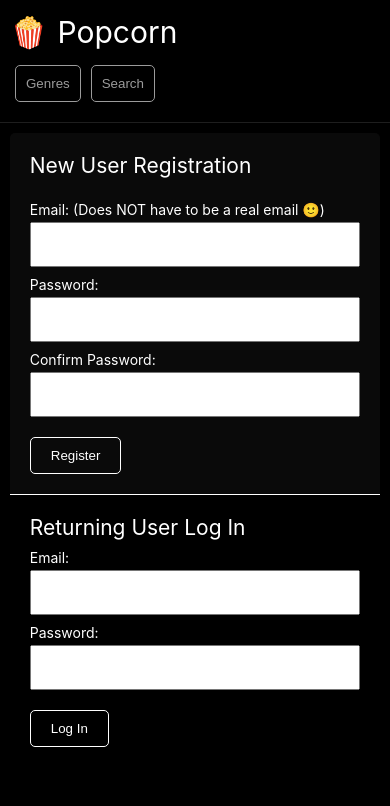
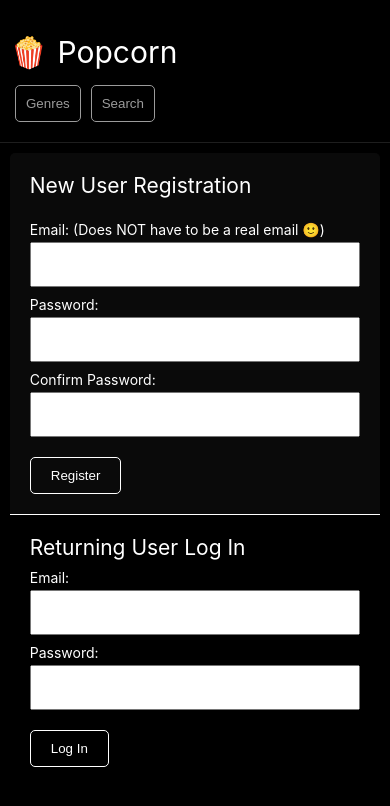
Before and after one commit to intrvertmichael/popcorn, a Next.js app: page /auth in a window 390 px wide. Shown: the top 806 px of the page. Built offline with nearby package versions, Linux system fonts and the light colour scheme; no server answers.

Commit message:
bug fix on mobile buttons got weird spacing and size

```diff
--- a/styles/Header.module.css
+++ b/styles/Header.module.css
@@ -2,7 +2,7 @@
 	display: flex;
 	justify-content: space-between;
 	align-items: center;
-	padding: 0px 20px;
+	padding: 20px;
 	border-bottom: 1px solid rgb(30, 30, 30);
 }
 
@@ -58,18 +58,6 @@ Colors
 	color: #9b9b9b;
 }
 
-.logout_btn {
-	background: none;
-	border: 1px solid rgb(255, 104, 104);
-	color: rgb(255, 104, 104);
-	border-radius: 5px;
-}
-
-.logout_btn:hover {
-	color: red;
-	border-color: red;
-}
-
 .genre_list {
 	margin: 20px auto;
 	padding: 0px;
@@ -94,19 +82,48 @@ Colors
 	background: rgba(255, 255, 255, 0.08);
 }
 
+/*
+- - - - - - - - - - -
+Buttons
+- - - - - - - - - - -
+*/
+
+.header button {
+	background: none;
+	border-width: 1px;
+	border-style: solid;
+	border-radius: 5px;
+	cursor: pointer;
+	padding: 10px;
+}
+
+.logout_btn {
+	background: none;
+	border-color: rgb(255, 104, 104);
+	color: rgb(255, 104, 104);
+	border-radius: 5px;
+}
+
+.logout_btn:hover {
+	color: red;
+	border-color: red;
+}
+
 .left button {
-	background: none;
 	color: #9b9b9b;
-	border: 1px solid #9b9b9b;
-	border-radius: 5px;
+	border-color: #9b9b9b;
 	margin: 0px 5px;
-	padding: 10px;
-	cursor: pointer;
 }
 
 .left button:hover {
 	color: white;
 }
+
+/*
+- - - - - - - - - - -
+Media Queries
+- - - - - - - - - - -
+*/
 
 @media only screen and (max-width: 700px) {
 	.header {
@@ -120,18 +137,22 @@ Colors
 
 @media only screen and (max-width: 500px) {
 	.header {
-		padding: 0px 10px;
+		padding: 20px 10px;
 		display: flex;
 		align-items: flex-end;
 	}
 
-	.header h3 {
-		border: 1px solid gray;
+	.header h1 {
+		padding-bottom: 10px;
+	}
+
+	.right h3 {
+		border: 1px solid #9b9b9b;
+		color: #9b9b9b;
 		padding: 10px;
 		text-align: center;
 		width: 100%;
 		margin: 0px;
-		margin-bottom: 20px;
 		border-radius: 5px;
 	}
 
@@ -153,18 +174,15 @@ Colors
 		display: flex;
 		flex-direction: row-reverse;
 		justify-content: flex-start;
+		align-items: flex-end;
 		width: 55%;
-		padding-bottom: 10px;
 	}
 
 	.left button {
-		margin: 10px 5px 20px;
+		margin-right: 5px;
 	}
 
 	.logout_btn {
-		display: block;
-		margin-bottom: 10px;
 		margin-left: 10px;
-		padding: 10px;
 	}
 }
```
